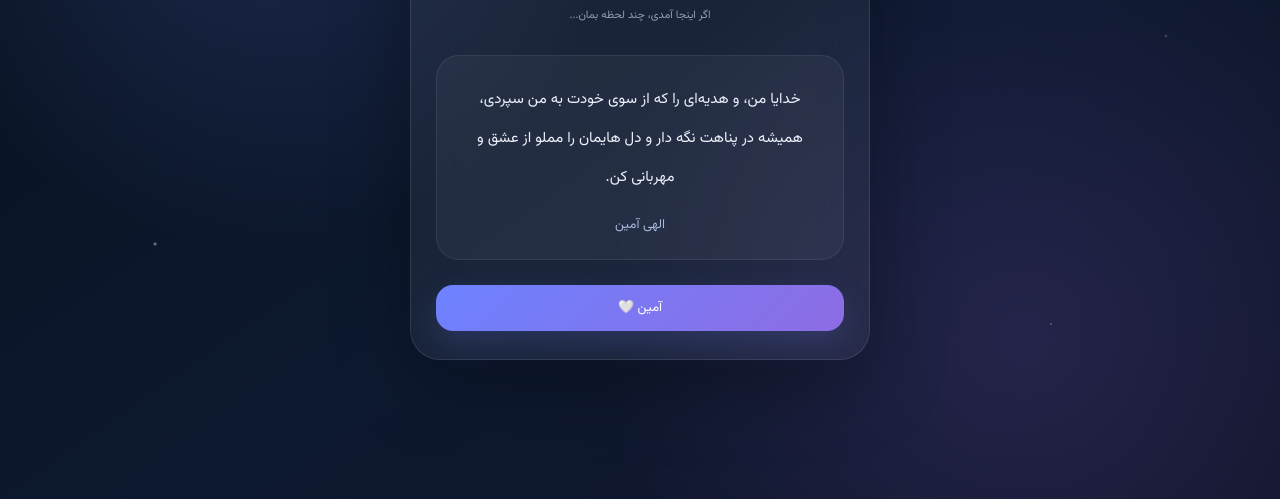
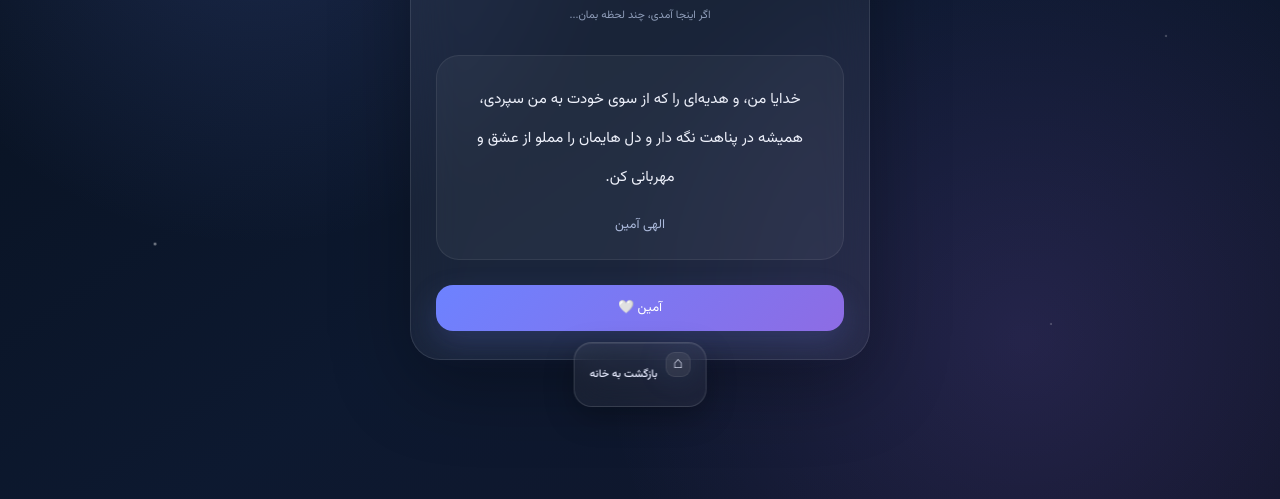
Before and after one commit to amirhussainazimzada-coder/Index.html, a plain HTML site: page dua.html in a window 1280 px wide. Shown: the part 301-800 px from the top of the page. Drawn offline with Linux system fonts and the light colour scheme.

Commit message:
Update dua.html

```diff
--- a/dua.html
+++ b/dua.html
@@ -56,6 +56,67 @@ body{
 @keyframes twinkle{
   0%,100%{opacity:.18;transform:scale(1)}
   50%{opacity:.8;transform:scale(1.7)}
+}
+
+/* دکمه برگشت به صفحه اصلی */
+
+.home-back{
+  position:fixed;
+  bottom:92px;
+  left:50%;
+  transform:translateX(-50%);
+  z-index:50;
+
+  display:flex;
+  align-items:center;
+  justify-content:center;
+  gap:8px;
+
+  padding:9px 15px;
+  border-radius:18px;
+
+  color:#e8ecff;
+  text-decoration:none;
+
+  font-family:'Vazirmatn',sans-serif;
+  font-size:11px;
+
+  background:rgba(255,255,255,.055);
+  border:1px solid rgba(255,255,255,.13);
+
+  box-shadow:
+    0 10px 30px rgba(0,0,0,.25),
+    inset 0 1px rgba(255,255,255,.08);
+
+  backdrop-filter:blur(18px);
+  -webkit-backdrop-filter:blur(18px);
+
+  transition:.25s ease;
+}
+
+.home-back .icon{
+  width:25px;
+  height:25px;
+
+  display:flex;
+  align-items:center;
+  justify-content:center;
+
+  border-radius:9px;
+
+  background:rgba(255,255,255,.08);
+  border:1px solid rgba(255,255,255,.08);
+
+  font-size:16px;
+  line-height:1;
+}
+
+.home-back b{
+  font-weight:500;
+}
+
+.home-back:active{
+  transform:translateX(-50%) scale(.94);
 }
 
 .card{
@@ -169,6 +230,12 @@ h1{
 
 <body>
 
+<!-- دکمه برگشت به صفحه اصلی -->
+<a href="index.html" class="home-back">
+  <span class="icon">⌂</span>
+  <b>بازگشت به خانه</b>
+</a>
+
 <div class="stars">
   <div class="star"></div>
   <div class="star"></div>
```
